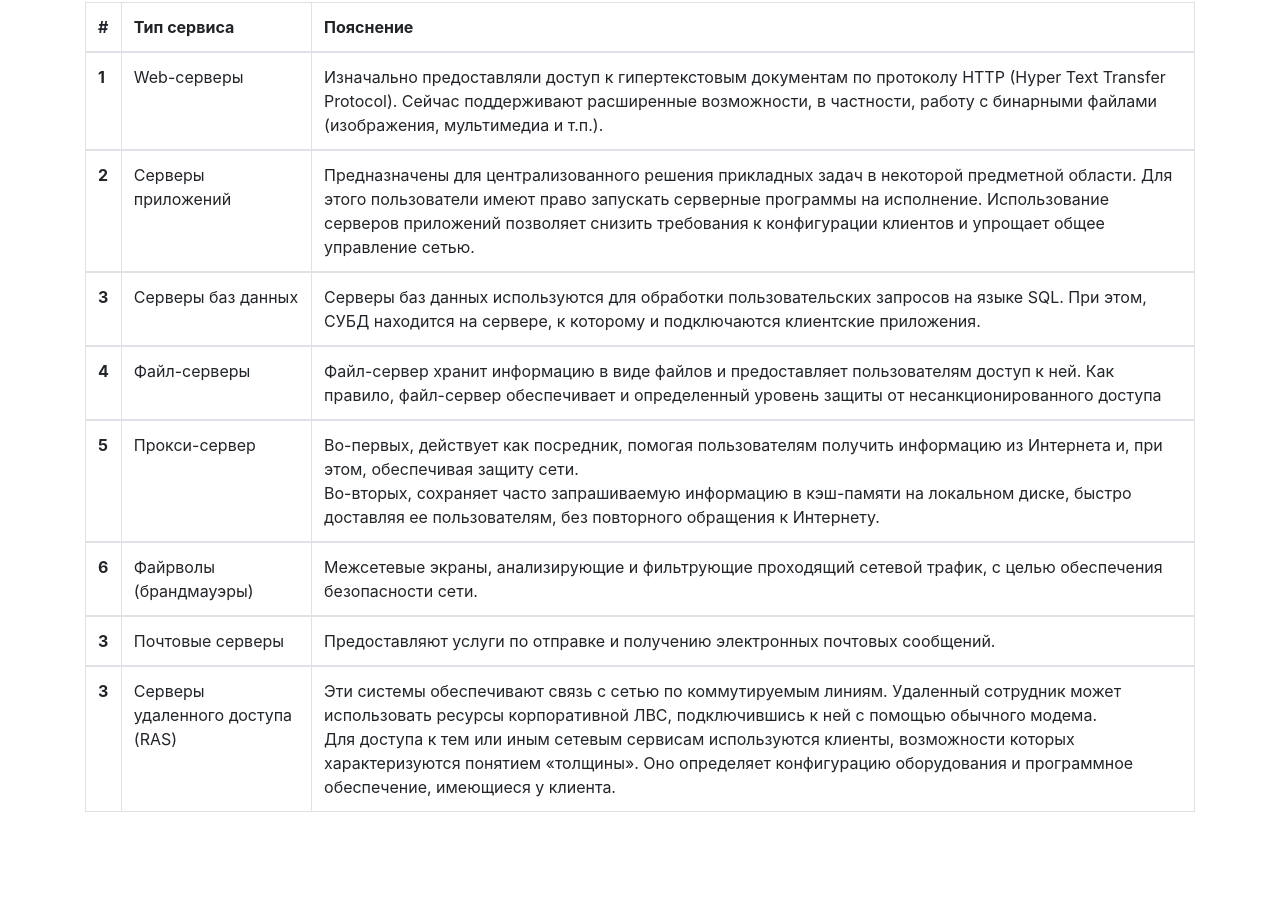
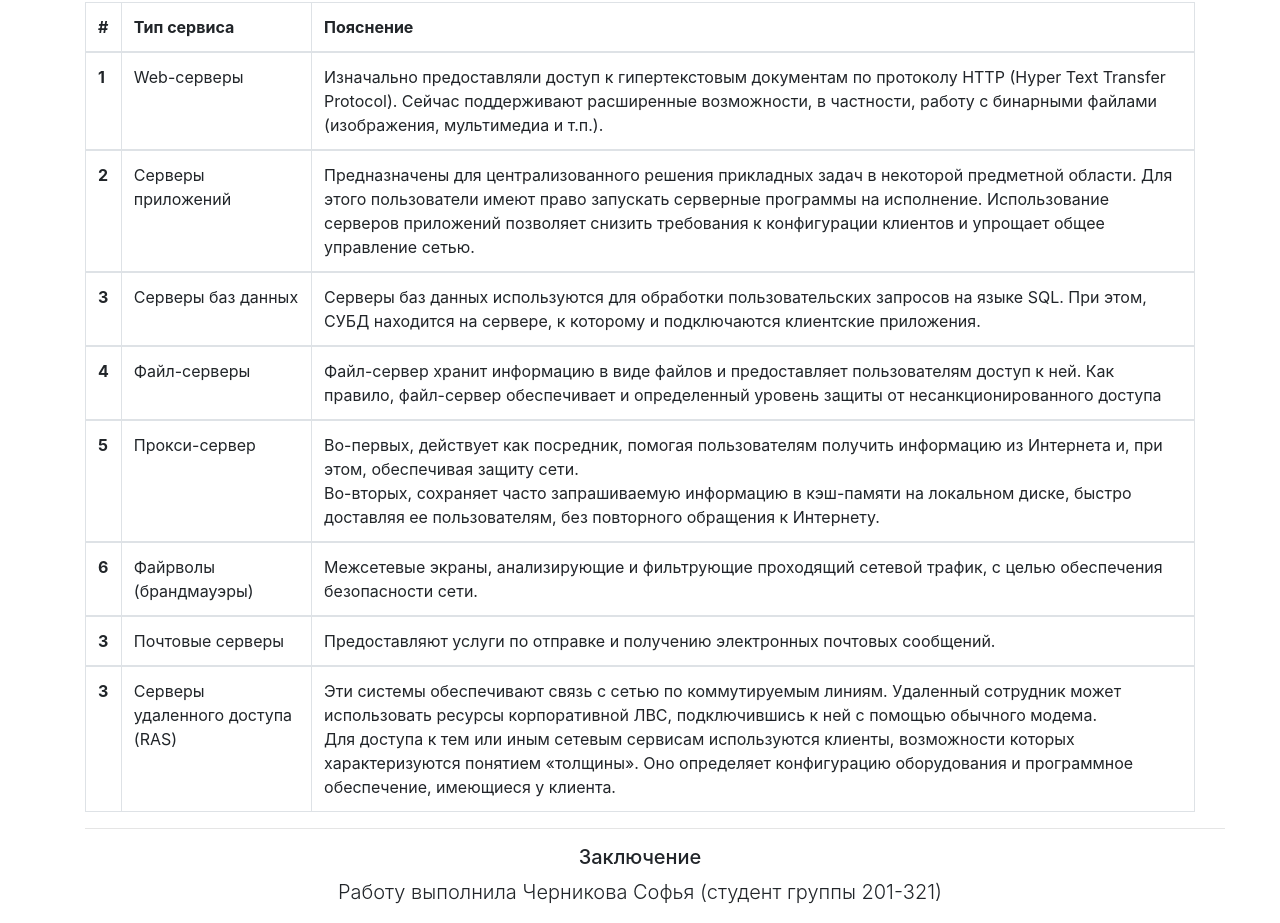
Before and after one commit to sofachernikova/chernikova_bootstrap, a plain HTML site: page index.html in a window 1280 px wide. Shown: the part 3642-4565 px from the top of the page. Before the commit the page ends 4470 px from the top, so only its background shows below. Drawn offline with nearby package versions, Linux system fonts and the light colour scheme.

Commit message:
Section "Заключение"

```diff
--- a/index.html
+++ b/index.html
@@ -189,7 +189,7 @@
         </section>
         <section>
             <div class="text-center">
-                <h2 class="text-center col-12 mb-2"><a id="blok2" class="d-block mb-3 pb-6"></a>Клиент-серверные технологии</h2>
+                <h2 class="text-center col-12 mb-2"><a id="blok3" class="d-block mb-3 pb-6"></a>Клиент-серверные технологии</h2>
             </div>
             <table class="table table-bordered">
                 <thead>
@@ -259,6 +259,17 @@
                 </tbody>
             </table>
         </section>
+        <hr class="col-12 mx-auto">
+        <section>
+            <div class="text-center">
+                <h5 class="text-center col-12 mb-2"><a class="d-block mb-3 pb-6"></a>Заключение</h5>
+            </div>
+            <div class="row mx-auto">
+              <p class="lead d-block text-center col-12">
+                Работу выполнила Черникова Софья (студент группы 201-321)
+              </p>
+            </div>
+        </section>
     </div>
     <script src="https://ajax.googleapis.com/ajax/libs/jquery/3.3.1/jquery.min.js"></script>
     <script src="https://cdnjs.cloudflare.com/ajax/libs/popper.js/1.14.0/umd/popper.min.js"></script>
```
